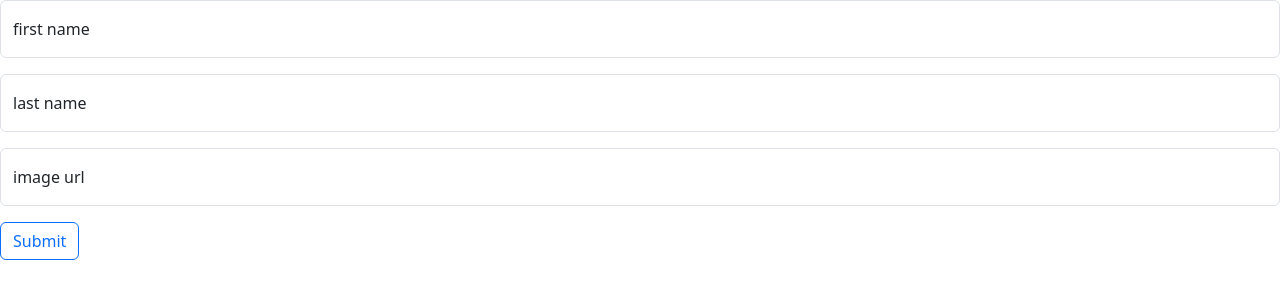
After one commit to sasha8265/flask-blogly, a Flask app: page /add-user in a window 1280 px wide. The commit adds this page. Shown: the top 300 px of the page. Run offline with Flask 2, Linux system fonts and the light colour scheme; some libraries are stand-ins or nearby versions.

Commit message:
form and details page added and connected

```diff
--- a/app.py
+++ b/app.py
@@ -18,3 +18,26 @@ def list_users():
 
     users = User.query.all()
     return render_template("list.html", users=users)
+
+
+@app.route('/<user_id>')
+def show_user_detals(user_id):
+    user = User.query.get(user_id)
+    return render_template('details.html', user=user)
+
+
+@app.route('/add-user')
+def show_add_user_form():
+    return render_template("form.html")
+
+
+@app.route('/', methods=["POST"])
+def add_user():
+    first_name = request.form["first_name"]
+    last_name = request.form["last_name"]
+    image_url = request.form["image_url"]
+    image_url = image_url if image_url else None
+
+    new_user = User(first_name=first_name, last_name=last_name, image_url=image_url)
+    db.session.add(new_user)
+    db.session.commit()
--- /dev/null
+++ b/templates/form.html
@@ -0,0 +1,28 @@
+{% extends 'base.html' %}
+
+{% block title %}Add New User{% endblock %}
+
+{% block content %}
+
+<form action="/" method="POST">
+
+    <div class="form-floating mb-3">
+        <input name="first_name" class="form-control" id="first_name" placeholder="first name">
+        <label for="first_name">first name</label>
+    </div>
+
+    <div class="form-floating mb-3">
+        <input name="last_name" class="form-control" id="last_name" placeholder="last name">
+        <label for="last_name">last name</label>
+    </div>
+
+    <div class="form-floating mb-3">
+        <input name="image_url" class="form-control" id="image_url" placeholder="image url">
+        <label for="image_url">image url</label>
+    </div>
+
+    <button class="btn btn-outline-primary">Submit</button>
+
+</form>
+
+{% endblock %}
--- a/templates/list.html
+++ b/templates/list.html
@@ -8,10 +8,12 @@
 
 <ul>
     {% for user in users %}
-    <li>{{user.first_name}} {{user.last_name}}</li>
+    <li><a href="/{{user.id}}">{{user.first_name}} {{user.last_name}}</a></li>
     {% endfor %}
 </ul>
 
-<button type="button" class="btn btn-outline-primary">Add User</button>
+<form action="/add-user">
+    <button class="btn btn-outline-primary">Add User</button>
+</form>
 
 {% endblock %}
```
Also changed, not shown: templates/details.html (added, +13 -0 lines).
